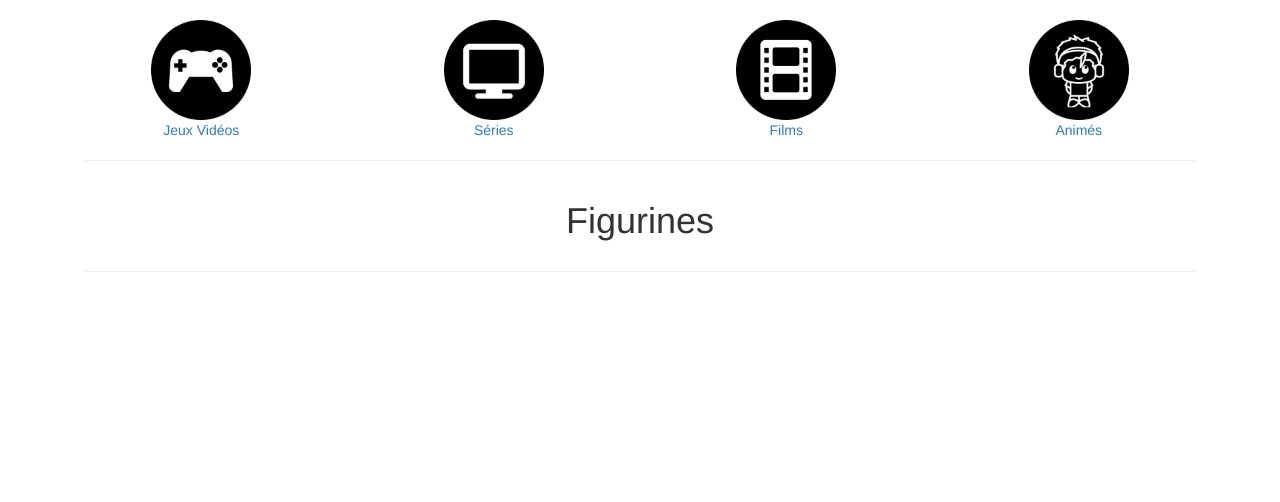
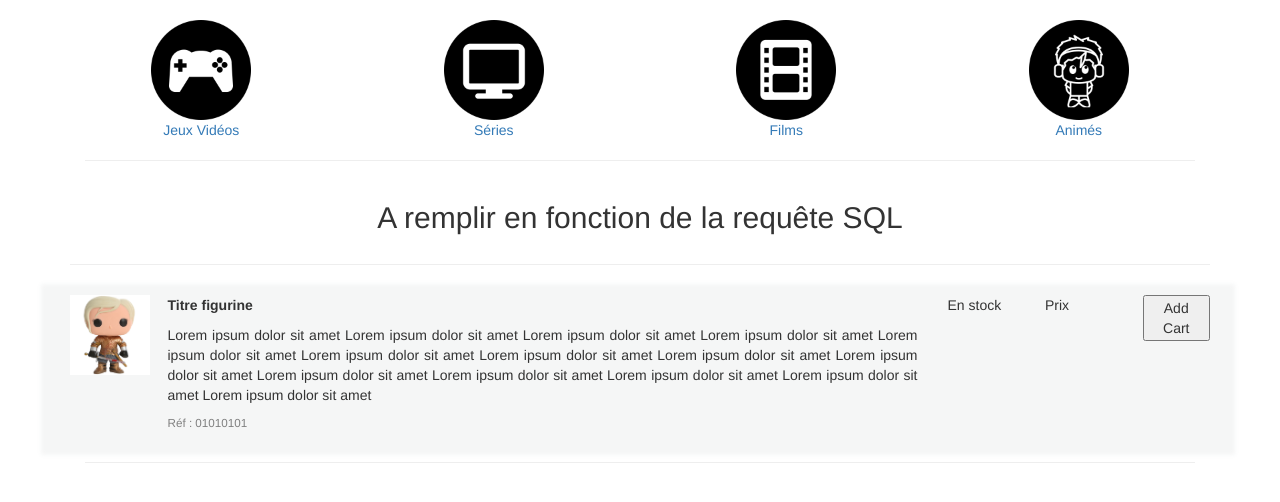
Before and after one commit to ChampemeDylan/UPOP, a PHP site: page /Figurines.html in a window 1280 px wide. Shown: the part 97-599 px from the top of the page. Run offline with PHP 8.4, Linux system fonts and the light colour scheme.

Commit message:
Dylan : MAJ Figurine.html panier.css et main.css
Uniformisation des CSS.
Ajout d'un modele d'article dans Figurines.html

```diff
--- a/www/v4/Figurines.html
+++ b/www/v4/Figurines.html
@@ -51,37 +51,55 @@
 
 <!-- contenu de la page -->
 	<div class="container">
-
 <!-- choix de la catégorie -->
 		<div class="row text-center">
 			<div class="col-xs-12 col-sm-12 col-md-3 col-lg-3">
-<!-- WARNING A COMPLETER AVEC REQUETE SQL ( href ) -->
+<!-- /!\ WARNING A COMPLETER AVEC REQUETE SQL ( href ) -->
 				<a href=""><img class="imgButton2" src="images/jeux.png"></br>Jeux Vidéos</a>
 			</div>
 			<div class="col-xs-12 col-sm-12 col-md-3 col-lg-3">
-<!-- WARNING A COMPLETER AVEC REQUETE SQL ( href ) -->
+<!-- /!\ WARNING A COMPLETER AVEC REQUETE SQL ( href ) -->
 				<a href=""><img class="imgButton2" src="images/serie.png"></br>Séries</a>
 			</div>
 			<div class="col-xs-12 col-sm-12 col-md-3 col-lg-3">
-<!-- WARNING A COMPLETER AVEC REQUETE SQL  ( href ) -->
+<!-- /!\ WARNING A COMPLETER AVEC REQUETE SQL  ( href ) -->
 				<a href=""><img class="imgButton2" src="images/film.png"></br>Films</a>
 			</div>
 			<div class="col-xs-12 col-sm-12 col-md-3 col-lg-3">
-<!-- WARNING A COMPLETER AVEC REQUETE SQL ( href ) -->
+<!-- /!\ WARNING A COMPLETER AVEC REQUETE SQL ( href ) -->
 				<a href=""><img class="imgButton2" src="images/anime.png"></br>Animés</a>
 			</div>
 		</div>
 		<div class="col-xs-12"><hr></div>
 <!-- fin de choix de la catégorie -->
-
-<!-- titre en tete liste -->
 		<div class="row">
 			<div class="col-xs-12 col-sm-12 col-md-12 col-lg-12 text-center">
-				<h1>Figurines</h1>
-				<div class="col-xs-12"><hr></div>
+<!-- /!\ WARNING A COMPLETER AVEC REQUETE SQL ( href ) -->
+				<h2>A remplir en fonction de la requête SQL</h2>
+			</div>
+			<div class="col-xs-12"><hr></div>
+		</div>
+<!--  -->
+		<div class="row fond" style="margin-top: 10px;">
+			<div class="col-sm-1 col-sm-1 col-md-1 col-lg-1">
+				<img style="max-height: 80px; max-width: 80px; margin-right: 10px;" src="images/got1.jpg">
+			</div>
+			<div class="col-xs-8 col-sm-8 col-md-8 col-lg-8">
+				<p><b>Titre figurine</b></p>
+				<p>Lorem ipsum dolor sit amet Lorem ipsum dolor sit amet Lorem ipsum dolor sit amet Lorem ipsum dolor sit amet Lorem ipsum dolor sit amet Lorem ipsum dolor sit amet Lorem ipsum dolor sit amet Lorem ipsum dolor sit amet Lorem ipsum dolor sit amet Lorem ipsum dolor sit amet Lorem ipsum dolor sit amet Lorem ipsum dolor sit amet Lorem ipsum dolor sit amet Lorem ipsum dolor sit amet</p>
+				<p style="color: grey; font-size: smaller;">Réf : 01010101</p>
+			</div>
+			<div class="col-sm-1 col-sm-1 col-md-1 col-lg-1">
+				<p>En stock</p>
+			</div>
+			<div class="col-sm-1 col-sm-1 col-md-1 col-lg-1">
+				<p>Prix</p>
+			</div>
+			<div class="col-sm-1 col-sm-1 col-md-1 col-lg-1">
+				<button>Add Cart</button>
 			</div>
 		</div>
-
+		<div class="col-xs-12"><hr></div>
 	</div>
 <!-- fin contenu de la page -->
 
--- a/www/v4/css/main.css
+++ b/www/v4/css/main.css
@@ -41,9 +41,6 @@ ul {
   text-decoration : underline;
 }
 
-
-
-
 .imgButton {
   max-width : 45px;
   max-height : 45px;
@@ -55,12 +52,17 @@ ul {
   max-width : 100px;
   max-height : 100px;
 
-
 }
-
 
 .menu{
 
   background-color: rgb(250,250,110);
 
 }
+
+.fond{
+
+  background-color: rgba(203,208,211,0.2);
+  box-shadow: -2px 1px 4px 12px rgba(203,208,211,0.2);
+
+}
```
Also changed, not shown: www/v4/css/panier.css (+0 -8 lines).
